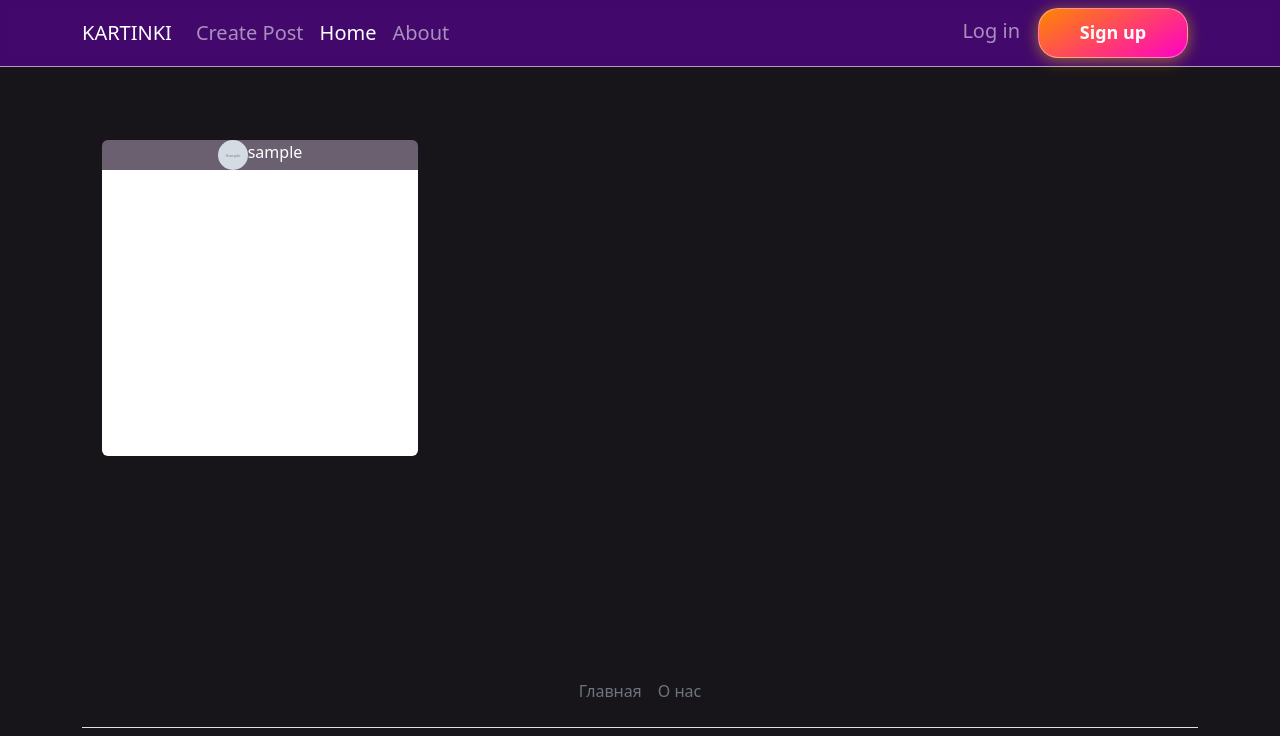
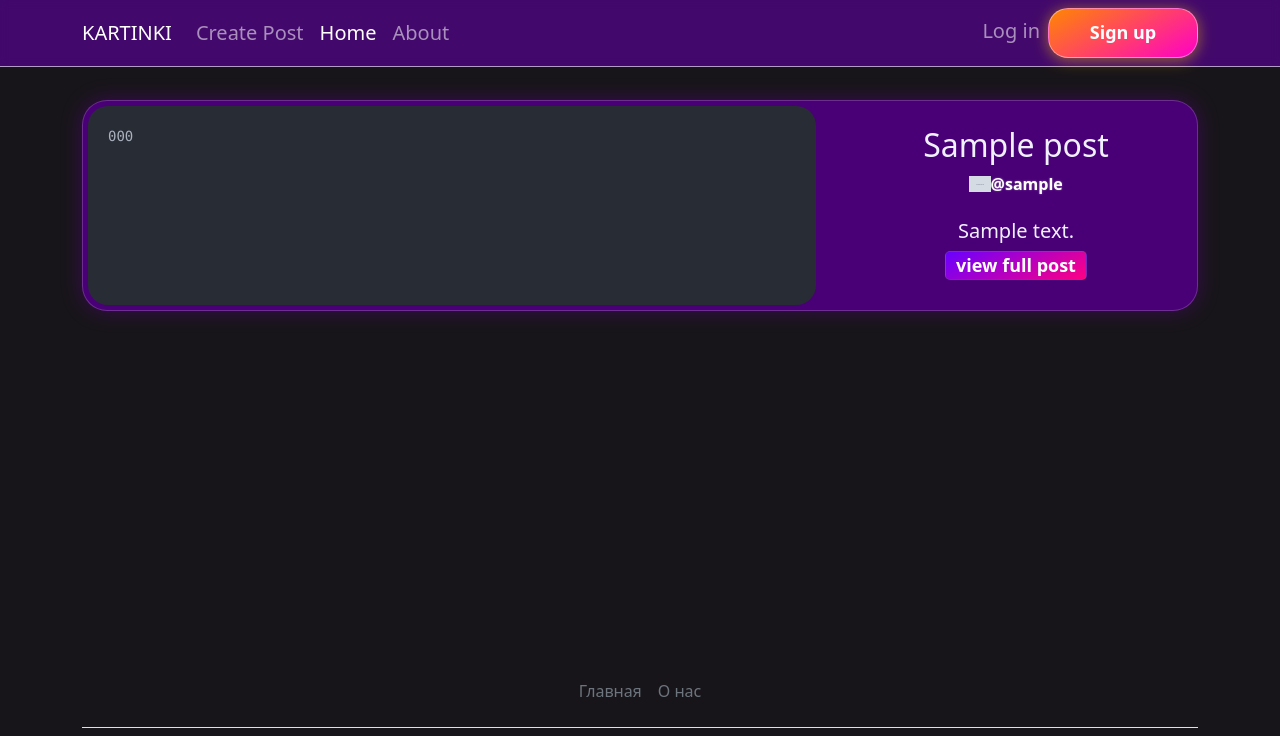
Before and after one commit to xrenvtomate/YaCoder-with-django, a Django app: page / in a window 1280 px wide. Shown: the top 736 px of the page. Run offline with Django 3.2, Linux system fonts and the light colour scheme; tables that the repository leaves empty hold one stand-in row (values such as "Sample post"); grey boxes marked "Sample" are stand-in pictures; some libraries are stand-ins or nearby versions.

Commit message:
create new post template

```diff
--- a/project/static_dev/css/style.css
+++ b/project/static_dev/css/style.css
@@ -21,14 +21,14 @@
     }
 }
 
-
 body {
     background: #18151a;
     color: #f0f1ff;
     padding-top: 100px;
 }
 
-a:hover {
+a:hover, a {
+    text-decoration: none;
     color: #fff;
 }
 
@@ -54,7 +54,7 @@ a:hover {
     background: rgb(255,135,0);
     background: linear-gradient(150deg, rgba(255,135,0,1) 0%, rgba(255,0,199,1) 100%);
     box-shadow: 0px 2px 15px rgba(255, 200, 0, 0.5);
-    margin: 0 10px;
+
     transition: all 0.2s ease;
     color: #fff;
     font-weight: bold;
@@ -66,90 +66,108 @@ a:hover {
     box-shadow: 0px 2px 30px rgba(255, 200, 0, 0.6);
 }
 
-
-.card {
-    margin: 40px 20px;
-    background-size: cover;
-    background-position: center;
-    aspect-ratio: 1 / 1;
-    border: none;
-
-    transition: all 0.3s ease;
+.posts {
+    display: flex;
+    flex-direction: column;
+    align-items: center;
 }
 
-.card-form {
-    /* margin-top: 70px; */
+.post-min {
+    width: 100%;
+
+    border-radius: 25px;
+    min-width: 400px;
+    transition: all 0.3s ease;
+    border: 1px solid rgba(254, 222, 255, 0.2);
+    background-color: rgb(73, 0, 118);
+    padding: 5px;
+    box-shadow: 0 0 20px rgba(98, 0, 143, 0.461);
+    margin-bottom: 80px;
+}
+
+.post-min:hover {
+    transform: scale(1.03);
+    box-shadow: 0 0 40px rgba(98, 0, 143, 0.461);
+}
+
+.post-about {
+    position: relative;
+    padding: 20px;
     display: flex;
     flex-direction: column;
-    justify-content: center;
-    padding: 40px;
-    width: 400px;
-    border-radius: 20px;
-    border: 1px solid #fff2;
-    transition: 0.2s ease;
-    box-shadow: 0px 2px 20px rgba(255, 255, 255, 0.1)
+    align-items: center;
 }
 
-.card-form:hover {
-    transform: scale(1.04);
-    box-shadow: 0px 2px 50px rgba(255, 255, 255, 0.15)
+.author {
+    display: flex;
+    font-size: 16px;
+    align-items: center;
 }
 
-.card:hover {
-    transform: scale(1.1);
-    box-shadow: 0px 0px 150px rgba(255, 255, 255, 0.4)
+.author-avatar {
+    height: 1em;
 }
 
-.card .desc {
+.author-username {
     text-decoration: none;
     color: #fff;
-    background-color: rgba(0, 0, 0, 0.667);
-    position: absolute;
-    opacity: 0;
+    font-weight: bold;
+    text-shadow: 0 0 2px rgba(255, 255, 255, 0.4);
+}
+
+.author-username:hover {
+    text-decoration: underline;
+    color: #fff;
+}
+
+.author-username::before {
+    content: '@';
+}
+
+.post-desc {
+    margin-top: 20px;
+    text-align: center;
+    font-size: 20px;
+}
+
+pre {
     margin-bottom: 0;
+    height: 100%;
+}
+
+.post-min code.hljs {
+    border-radius: 20px;
+    padding: 20px;
+    height: 100%;
+}
+
+.viewfull {
+    text-align: center;
+    height: auto;
+    /* position: absolute; */
     bottom: 0;
-    left: 0;
-    right: 0;
-    padding: 4px;
+}
+
+.viewfull-btn {
+    display: inline-block;
+    background: rgb(105,0,255);
+    background: linear-gradient(150deg, rgba(105,0,255,1) 0%, rgba(255,0,131,1) 100%);
+    padding: 0 10px;
     margin: 5px;
     border-radius: 5px;
-
-    display: flex;
-    align-items: center;
-    justify-content: center;
-
-    transition: all 0.3s ease;
+    transition: all 0.2s ease;
+    font-size: 18px;
+    font-weight: bold;
+    border: 1px solid #6666;
 }
 
-.card:hover .desc {
-    opacity: 1;
+.viewfull-btn:hover {
+    transform: scale(1.05);
 }
 
-.card .author {
-    position: absolute;
-    top: 0;
-    left: 0;
-    right: 0;
-    background-color: rgba(34, 17, 41, 0.667);
-    display: flex;
-    justify-content: center;
-    text-decoration: none;
-    color: #fff;
-    height: 30px;
-    transition: all 0.2s ease;
-}
-
-.card:hover .author {
-    transform: translateY(-30px);
-    border-radius: 5px;
-}
-
-.card .author img {
-    width: 30px;
-    border-radius: 50%;
-}
 
 .userinfo {
+    /* position: fixed; */
     display: flex;
     flex-direction: column;
     align-items: center;
@@ -170,54 +188,15 @@ a:hover {
     font-weight: bold;
     border-bottom: 3px solid rgb(255, 255, 255);
 }
+
 .avatar {
     width: 250px;
     margin: 20px;
 }
 
-.posts {
-    display: flex;
-    flex-direction: column;
-}
-
 .card-profile {
     max-width: 500px;
     min-width: 200px;
-}
-
-.post-about {
-    display: flex;
-    flex-direction: column;
-    align-items: center;
-}
-
-.post-author-avatar {
-    width: 150px;
-}
-
-.author-username {
-    text-decoration: none;
-    color: #fff;
-    font-size: 30px;
-}
-
-.author-username:hover {
-    text-decoration: underline;
-    color: #fff;
-}
-
-.author-username::before {
-    content: '@';
-}
-
-.post-desc {
-    text-align: center;
-    margin: 10px;
-    font-size: 18px;
-    border: 1px solid #fff4;
-    border-radius: 10px;
-    box-shadow: 0 0 10px #fff4;
-    padding: 15px;
 }
 
 .post {
@@ -241,17 +220,40 @@ a:hover {
     transform: scale(1.1);
 }
 
-.dark-input, .dark-input:focus {
+.dark-input {
     background-color: #222;
     border: 1px solid #fff4;
     color: #ccc;
 }
 
-.comment-input:focus {
+.dark-input:focus {
     background-color: #222;
     color: #ccc;
 }
-.post-img {
-    max-width: 100%;
-    max-height: 100%;
+
+.userrow {
+    position: fixed;
+    width: inherit;
 }
+
+.card-form {
+    /* margin-top: 70px; */
+    display: flex;
+    flex-direction: column;
+    justify-content: center;
+    padding: 40px;
+    width: 400px;
+    border-radius: 20px;
+    border: 1px solid #fff2;
+    transition: 0.2s ease;
+    box-shadow: 0px 2px 20px rgba(255, 255, 255, 0.1)
+}
+
+.card-form:hover {
+    transform: scale(1.04);
+    box-shadow: 0px 2px 50px rgba(255, 255, 255, 0.15)
+}
+
+h2 {
+    text-align: center;
+}
--- a/project/templates/base.html
+++ b/project/templates/base.html
@@ -8,10 +8,15 @@
     <link rel="apple-touch-icon" sizes="180x180" href="{% static 'img/favicon/apple-touch-icon.png' %}">
     <link rel="icon" type="image/png" sizes="32x32" href="{% static 'img/favicon/favicon-32x32.png' %}">
     <link rel="icon" type="image/png" sizes="16x16" href="{% static 'img/favicon/favicon-16x16.png' %}">
+    <link rel="stylesheet"
+      href="//cdnjs.cloudflare.com/ajax/libs/highlight.js/11.7.0/styles/atom-one-dark.min.css">
+    <script src="//cdnjs.cloudflare.com/ajax/libs/highlight.js/11.7.0/highlight.min.js"></script>
+    <link rel="stylesheet" href="style.css" />
     <link rel="manifest" href="{% static 'img/favicon/site.webmanifest' %}">
     <title>{% block title %}Title{% endblock %}</title>
   </head>
   <body class="d-flex flex-column min-vh-100">
+    <script>hljs.highlightAll();</script>
     <header class="header">
       {% block header %}
         {% include 'includes/header.html' %}
--- a/project/templates/homepage/homepage.html
+++ b/project/templates/homepage/homepage.html
@@ -8,23 +8,29 @@
 {% block content %}
   <div class="cards">
     <div class="container">
-      <div class="row">
+      <div class="posts">
         {% for post in page_obj %}
-          <div class="col-6 col-lg-4">
-            <a href="{{ post.get_absolute_url }}" style="background-image: url({{ post.image.url }})" class="card">
-              <div class="desc">
-                {{ post.name }}
+          <div class="post-min">
+            <div class="row">
+              <div class="col-8">
+                <pre><code>{{ post.code}}</code></pre>
               </div>
-              <div class="author">
-                {% if post.author.profile_pic %}
-                  <img src="{{ post.author.profile_pic.url }}" alt="">
-                  {{ post.author.username }}
-                {% else %}
-                  <img src="{% static 'img/def_profile_pic.jpg' %}" alt="">
-                  {{ post.author.username }}
-                {% endif %}
+              <div class="col-4 post-about">
+                <h2>{{ post.name }}</h2>
+                <div class="author">
+                  {% if post.author.profile_pic %}
+                    <img class="author-avatar" src="{{ post.author.profile_pic.url }}" alt="">
+                    {% else %}
+                    <img class="author-avatar" src="{% static 'img/def_profile_pic.jpg' %}" alt="">
+                    {% endif %}
+                    <a class="author-username" href="#">{{ post.author.username }} </a>
+                </div>
+                <div class="post-desc">
+                  {{post.text|truncatechars:100}}
+                </div>
+                <div class="viewfull"><a href="{{ post.get_absolute_url }}" class="viewfull-btn">view full post</a></div>
               </div>
-            </a>
+            </div>
           </div>
         {% endfor %}
       </div>
--- a/project/templates/includes/header.html
+++ b/project/templates/includes/header.html
@@ -30,7 +30,7 @@
             <li class="nav-item dropdown">
               <a class="nav-link dropdown-toggle" data-bs-toggle="dropdown" href="#" role="button" aria-expanded="false">{{ user.username }}</a>
               <ul class="dropdown-menu dropdown-menu-end">
-                <li><a class="dropdown-item" href="{% url 'users:profile' %}">Profile</a></li>
+                <li><a class="dropdown-item" href="{% url 'users:profile' %}">Profile Settings</a></li>
                 <li><a class="dropdown-item" href="{% url 'users:password_change' %}">Change password</a></li>
                 <li><a class="dropdown-item" href="{% url 'users:user_detail' request.user.pk %}">Your profile</a></li>
                 <li><hr class="dropdown-divider"></li>
```
Also changed, not shown: project/templates/users/user_detail.html (+21 -15 lines).
